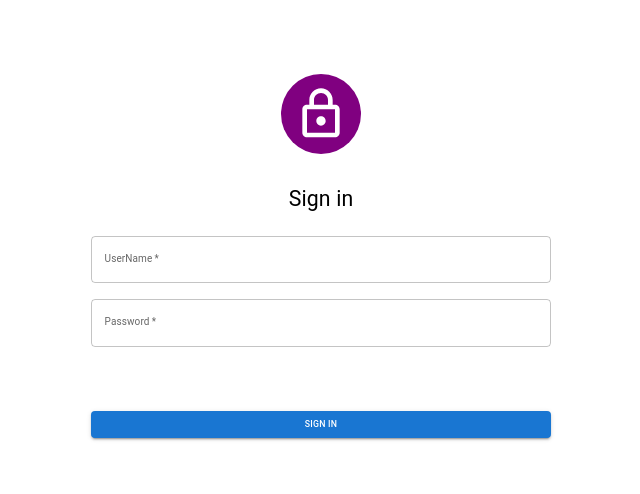
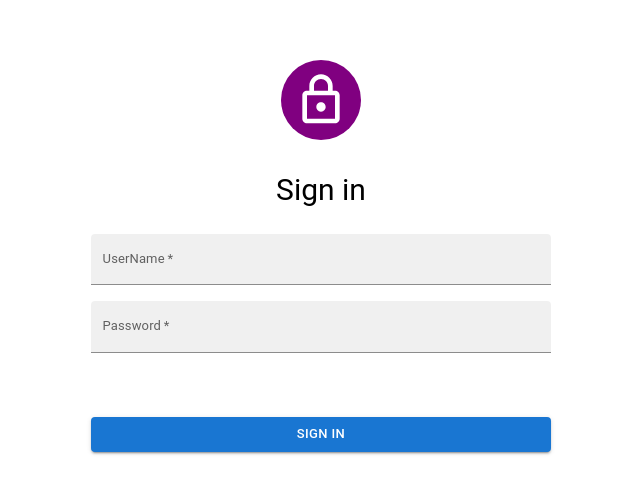
Before and after one commit to kubson991/pruebaTecnicaGinko, a Next.js app: page / in a window 1280 px wide. Shown: the part 144-638 px from the top of the page, without its empty margins (319-959 px from the left). Built offline with nearby package versions, Linux system fonts and the light colour scheme.

Commit message:
done orders view

```diff
--- a/src/components/Authenticator.tsx
+++ b/src/components/Authenticator.tsx
@@ -9,7 +9,7 @@ export function withAuth(Component: any) {
     const isAuthenticated = !!user?.token
     useEffect(() => {
       if (!isAuthenticated) {
-        router.push('/login')
+        router.push('/')
       }
     })
 
--- a/src/lib/features/Login.ts
+++ b/src/lib/features/Login.ts
@@ -8,6 +8,12 @@ interface Login {
 function setLocalStorageItem(key: string, value: object) {
   if (typeof window !== "undefined") {
     localStorage.setItem(key, JSON.stringify(value));
+  }
+}
+function removeLocalStorageItem(key: string) {
+  if (typeof window !== "undefined") {
+    localStorage.removeItem(key);
+
   }
 }
 
@@ -32,6 +38,11 @@ export const AuthSlide = createAppSlice({
   initialState,
   // The `reducers` field lets us define reducers and generate associated actions
   reducers: (create) => ({
+    logOut: create.reducer((state) => {
+      removeLocalStorageItem('user')
+      state.user=null
+      state.status=null
+    }),
     login: create.asyncThunk(
       async (query: User, dispatch) => {
         const searchParams = new URLSearchParams();
@@ -65,6 +76,6 @@ export const AuthSlide = createAppSlice({
 });
 
 // Action creators are generated for each case reducer function.
-export const { login } = AuthSlide.actions;
+export const { login ,logOut} = AuthSlide.actions;
 
 // Selectors returned by `slice.selectors` take the root state as their first argument.
--- a/src/pages/index.tsx
+++ b/src/pages/index.tsx
@@ -2,44 +2,54 @@ import { login } from "@/lib/features/Login";
 import { useAppDispatch, useAppSelector } from "@/lib/hooks";
 import styles from "@/styles/login.module.scss";
 import type { User } from "@/types/Login";
-import LockOutlinedIcon from '@mui/icons-material/LockOutlined';
-import { Alert, Avatar, Button, Container, Snackbar, Stack, TextField, Typography } from "@mui/material";
+import LockOutlinedIcon from "@mui/icons-material/LockOutlined";
+import {
+  Alert,
+  Avatar,
+  Button,
+  Container,
+  Snackbar,
+  Stack,
+  TextField,
+  Typography,
+} from "@mui/material";
 import Head from "next/head";
 import { useRouter } from "next/router";
 import React, { useEffect, useState } from "react";
 
-
 export default function Home() {
-  const router=useRouter()
-  const dispatch=useAppDispatch()
-  const statusLogin=useAppSelector((state)=>state.AuthUser.status)
+  const router = useRouter();
+  const dispatch = useAppDispatch();
+  const statusLogin = useAppSelector((state) => state.AuthUser.status);
   const [open, setOpen] = useState<boolean>(false);
 
   useEffect(() => {
-  if(statusLogin === "accepted"){
-    router.push('/orders')
-  }else if(statusLogin === "rejected"){
-    setOpen(true)
+    if (statusLogin === "accepted") {
+      router.push("/orders");
+    } else if (statusLogin === "rejected") {
+      setOpen(true);
     }
-}, [statusLogin])
+  }, [statusLogin]);
 
+  const submitLogin = async (event: React.SyntheticEvent) => {
+    event.preventDefault();
+    const formData = new FormData(event.currentTarget as HTMLFormElement);
+    if (formData) {
+      const userName = formData.get("UserName") as string;
+      const password = formData.get("Password") as string;
+      const bodyData: User = {
+        userName,
+        password,
+      };
+      await dispatch(login(bodyData));
+    }
+  };
 
-  const submitLogin=async (event:React.SyntheticEvent)=> {
-    event.preventDefault()
-    const formData=new FormData(event.currentTarget as HTMLFormElement) ;
-    if (formData) {
-      const userName = formData.get('UserName') as string;
-      const password = formData.get('Password') as string;
-      const bodyData:User = {
-        userName,
-        password
-      };
-     await dispatch(login(bodyData))
-    }
-  }
-
-  const handleClose = (event: React.SyntheticEvent | Event, reason?: string) => {
-    if (reason === 'clickaway') {
+  const handleClose = (
+    event: React.SyntheticEvent | Event,
+    reason?: string
+  ) => {
+    if (reason === "clickaway") {
       return;
     }
     setOpen(false);
@@ -53,34 +63,63 @@ useEffect(() => {
       </Head>
       <Container
         sx={{
-        display: 'flex',
-        justifyContent: 'center',
-        alignItems: 'center',
-        height: '100vh',
+          display: "flex",
+          justifyContent: "center",
+          alignItems: "center",
+          height: "100vh",
         }}
       >
         <form onSubmit={submitLogin} className={styles.login}>
           <Stack spacing={2} useFlexGap alignItems="center">
-          <Avatar sx={{ bgcolor: 'purple',width: 80, height: 80}} >
-          <LockOutlinedIcon sx={{ width: '70%', height: '70%'}} />
+            <Avatar sx={{ bgcolor: "purple", width: 80, height: 80 }}>
+              <LockOutlinedIcon sx={{ width: "70%", height: "70%" }} />
             </Avatar>
-        <Typography mt={2} variant="h4" component="h4" textAlign="center" gutterBottom>Sign in</Typography>
-          <TextField sx={{ minWidth: "100% "}} name="UserName" label="UserName" variant="outlined" type="username" required />
-          <TextField sx={{ minWidth:" 100%" }} name="Password" label="Password" variant="outlined" type="password" required/>
-          <Button variant="contained" type="submit" sx={{marginTop:6, minWidth:" 100%"}}>Sign In</Button>
+            <Typography
+              mt={2}
+              variant="h3"
+              component="h3"
+              textAlign="center"
+              gutterBottom
+            >
+              Sign in
+            </Typography>
+            <TextField
+              sx={{ minWidth: "100% " }}
+              name="UserName"
+              label="UserName"
+              variant="filled"
+              type="username"
+              size="medium"
+              required
+              inputProps={{ style: { fontSize: "1.3rem" } }}
+              InputLabelProps={{ style: { fontSize: "1.3rem" } }}
+            />
+            <TextField
+              sx={{ minWidth: " 100%" }}
+              name="Password"
+              label="Password"
+              variant="filled"
+              type="password"
+              size="medium"
+              required
+              inputProps={{ style: { fontSize: "1.3rem" } }}
+              InputLabelProps={{ style: { fontSize: "1.3rem" } }}
+            />
+            <Button
+              variant="contained"
+              type="submit"
+              sx={{ marginTop: 6, minWidth: " 100%",fontSize:'1.3rem' }}
+            >
+              Sign In
+            </Button>
           </Stack>
         </form>
       </Container>
-    <Snackbar
-      open={open}
-      autoHideDuration={5000}
-      onClose={handleClose}
-    >
+      <Snackbar open={open} autoHideDuration={4000} onClose={handleClose}>
         <Alert
-    onClose={handleClose}
           severity="error"
           variant="filled"
-    sx={{ width: '100%' }}
+          sx={{ width: "100%",fontSize:'1.5rem' }}
         >
           Ha ocurrido un problema al intentar loggearte , trata otra vez
         </Alert>
```
Also changed, not shown: src/components/Header.tsx (+14 -4 lines), src/pages/Orders/index.tsx (+6 -9 lines). Lines whose indentation alone changed are shown as unchanged.
